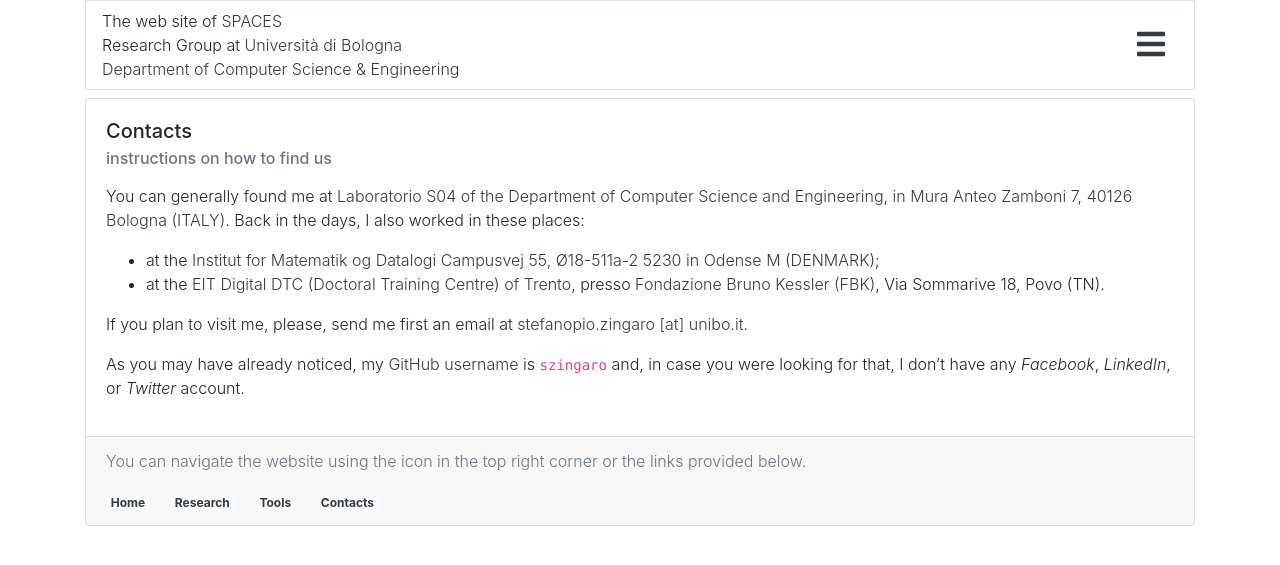
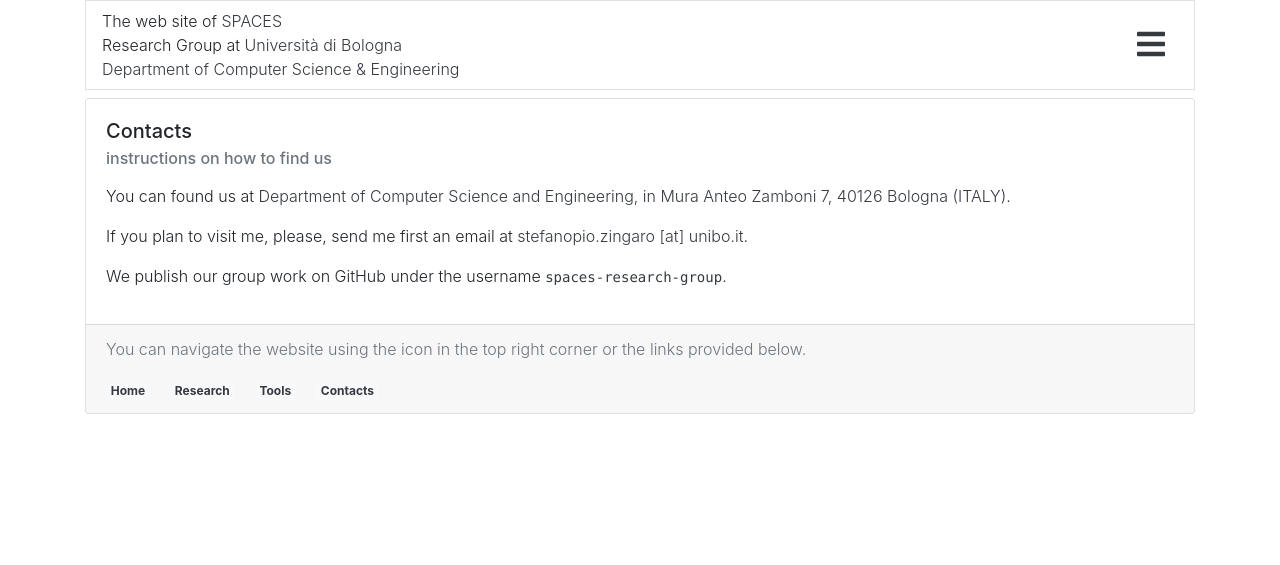
Before and after one commit to spaces-research-group/group-website, a Jekyll site: the page built from _pages/contacts.md, in a window 1280 px wide. Shown: the top 565 px of the page. Built offline with Jekyll 4.4.1, drawn with Linux system fonts in a browser that asks for light colours; nearby versions of some CDN libraries.

Commit message:
updating contacts

```diff
--- a/_pages/contacts.md
+++ b/_pages/contacts.md
@@ -3,15 +3,11 @@ title: Contacts
 subtitle: instructions on how to find us
 ---
 
-You can generally found me at [Laboratorio S04 of the Department of Computer
-Science and Engineering, in Mura Anteo Zamboni 7, 40126 Bologna
-(ITALY)](http://w3w.co/rotaie.piastra.tavola). Back in the days, I also worked in these places:
-- at the [Institut for Matematik og Datalogi Campusvej 55, Ø18-511a-2 5230 in Odense M (DENMARK)](http://w3w.co/invitato.inclinati.sostenute);
-- at the [EIT Digital DTC (Doctoral Training Centre) of Trento](https://doctoralschool.eitdigital.eu/doctoral-training-centres/dtc-trento/), presso [Fondazione Bruno Kessler (FBK)](https://www.fbk.eu/en/), Via Sommarive 18, Povo (TN).
+You can found us at [Department of Computer Science and Engineering, in Mura
+Anteo Zamboni 7, 40126 Bologna (ITALY)](http://w3w.co/rotaie.piastra.tavola).
 
 If you plan to visit me, please, send me first an email at [stefanopio.zingaro
 [at] unibo.it](mailto:stefanopio.zingaro@unibo.it).
 
-As you may have already noticed, my [GitHub username](https://github.com/szingaro) is
-`szingaro` and, in case you were looking for that, I don't have any *Facebook*,
-*LinkedIn*, or *Twitter* account.
+We publish our group work on GitHub under the username
+[`spaces-research-group`](https://github.com/spaces-research-group).
```
